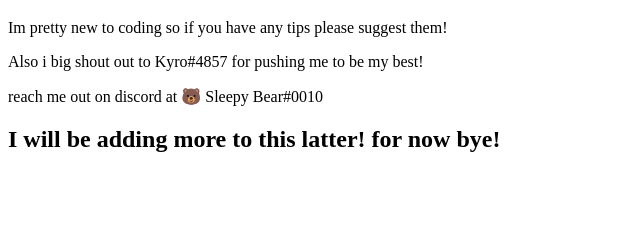
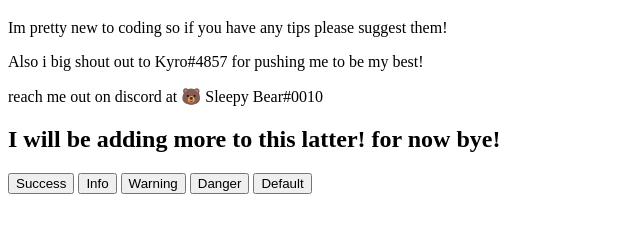
Before and after one commit to BFB2q/Yoda280.github.io, a plain HTML site: page index.html in a window 1280 px wide. Shown: the part 61-294 px from the top of the page, without its empty margins (0-640 px from the left). Drawn offline with Linux system fonts and the light colour scheme.

Commit message:
added buttons

```diff
--- a/index.html
+++ b/index.html
@@ -6,5 +6,10 @@
 <p>Also i big shout out to Kyro#4857 for pushing me to be my best!</p>
 <p>reach me out on discord at 🐻 Sleepy Bear#0010</p>
 <h2>I will be adding more to this latter! for now bye!</h2>
+<button class="btn success">Success</button>
+<button class="btn info">Info</button>
+<button class="btn warning">Warning</button>
+<button class="btn danger">Danger</button>
+<button class="btn default">Default</button>
 </body>
 </html>
```
